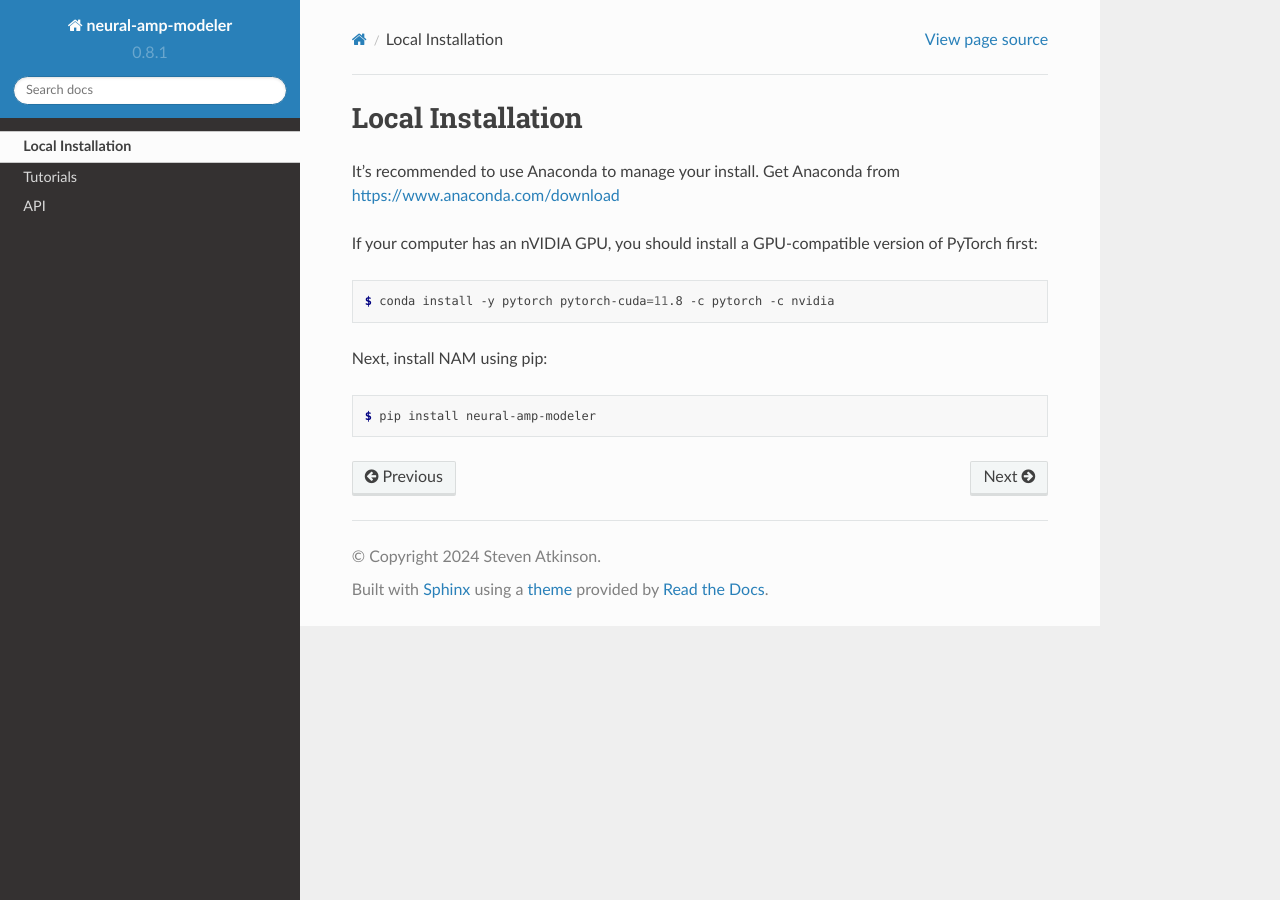
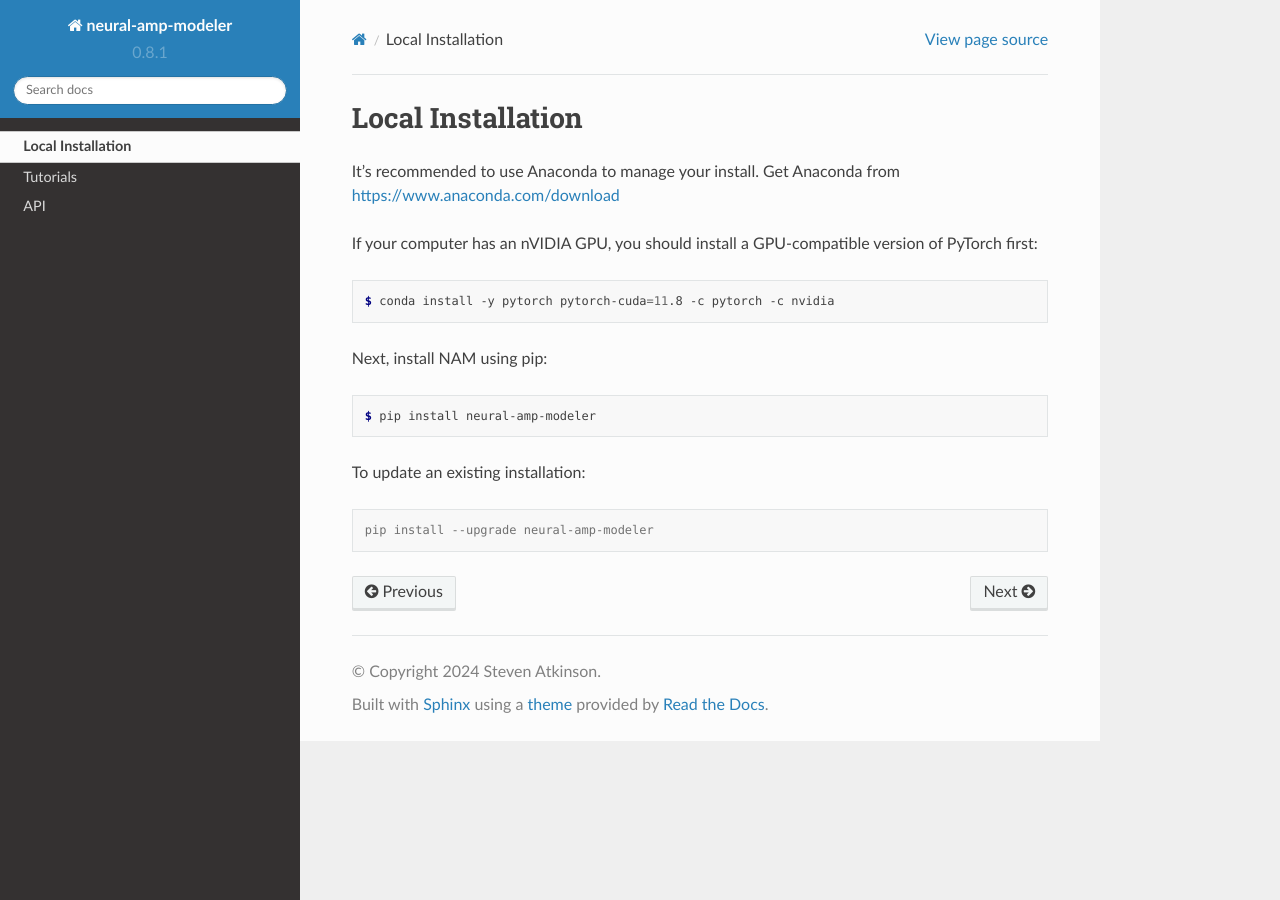
Before and after one commit to sdatkinson/neural-amp-modeler, a Sphinx documentation site: the page built from docs/source/installation.rst, in a window 1280 px wide. Built offline with Sphinx 7.4.7 and the Read the Docs theme 2.0.0, drawn with Linux system fonts in a browser that asks for light colours.

Commit message:
Update installation.rst (#385)
* Update installation.rst

* Update installation.rst

---------

Co-authored-by: Steven Atkinson <steven@atkinson.mn>

```diff
--- a/docs/source/installation.rst
+++ b/docs/source/installation.rst
@@ -16,3 +16,9 @@ Next, install NAM using pip:
 .. code-block:: console
 
    $ pip install neural-amp-modeler
+
+To update an existing installation:
+
+.. code-block:: console
+
+   pip install --upgrade neural-amp-modeler
```
